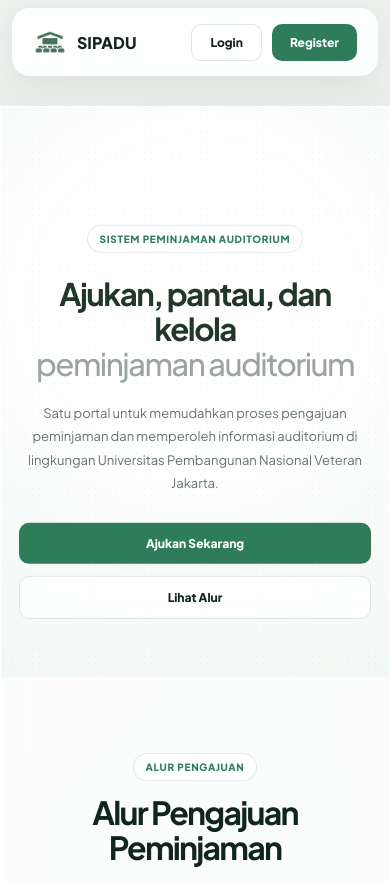
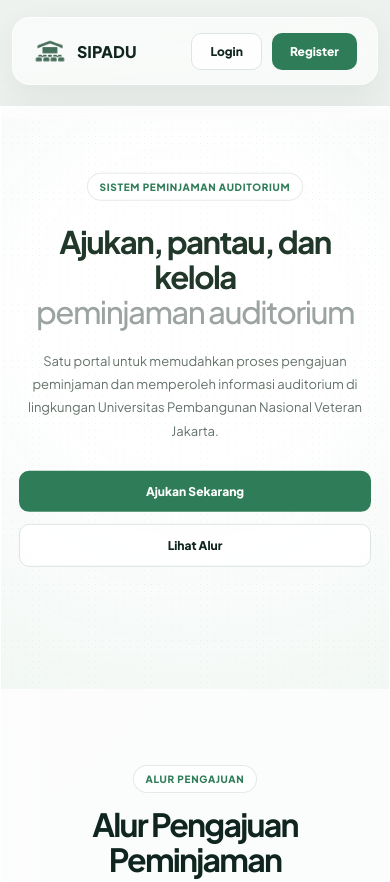
Before and after one commit to sekarpn/SIPADU, a Laravel app: page / in a window 390 px wide, after a click on "SIPADU". Shown: the top 882 px of the page. Run offline with Laravel 12, Linux system fonts and the light colour scheme; data comes from the database, SQL or seed files in the repository; data that the repository does not hold is empty.

Commit message:
benerin landing, login, sama register

```diff
--- a/resources/views/auth/login.blade.php
+++ b/resources/views/auth/login.blade.php
@@ -496,7 +496,7 @@
             </div>
 
             <div class="auth-art-copy">
-                <p class="eyebrow">UPN VETERAN JAKARTA</p>
+                <p class="eyebrow">UPN "VETERAN" JAKARTA</p>
 
                 <h1>Layanan peminjaman auditorium dalam satu portal.</h1>
 
--- a/resources/views/auth/register.blade.php
+++ b/resources/views/auth/register.blade.php
@@ -525,7 +525,7 @@
             </div>
 
             <div class="auth-art-copy">
-                <p class="eyebrow">UPN VETERAN JAKARTA</p>
+                <p class="eyebrow">UPN "VETERAN" JAKARTA</p>
 
                 <h1>Mulai ajukan peminjaman auditorium.</h1>
 
--- a/resources/views/public/landing.blade.php
+++ b/resources/views/public/landing.blade.php
@@ -30,7 +30,7 @@
 
         .landing-shell {
             width: min(1680px, calc(100% - 80px));
-            margin: 18px auto 16px;
+            margin: 8px auto 16px;
             border-radius: 20px;
             overflow: hidden;
             background: rgba(255, 255, 255, .80);
@@ -48,10 +48,10 @@
             display: flex;
             align-items: center;
             justify-content: space-between;
-            background: rgba(255, 255, 255, .90);
-            border: 1px solid rgba(255, 255, 255, .65);
+            background: rgba(255, 255, 255, .62);
+            border: 1px solid rgba(255, 255, 255, .48);
             border-radius: 18px;
-            box-shadow: 0 8px 28px rgba(22, 54, 38, .08);
+            box-shadow: 0 8px 28px rgba(22, 54, 38, .06);
             backdrop-filter: blur(18px) saturate(150%);
             -webkit-backdrop-filter: blur(18px) saturate(150%);
             position: fixed;
@@ -142,8 +142,8 @@
 
         .hero {
             position: relative;
-            min-height: 690px;
-            margin: 0 10px 10px;
+            min-height: 700px;
+            margin: 12px 10px 10px;
             border-radius: 26px;
             overflow: hidden;
             display: grid;
@@ -172,7 +172,7 @@
         .hero-copy {
             position: absolute;
             z-index: 5;
-            top: 50%;
+            top: 44%;
             left: 50%;
             transform: translate(-50%, -50%);
             width: min(850px, calc(100% - 40px));
@@ -290,7 +290,7 @@
 
         .task-card {
             left: 5%;
-            bottom: -10px;
+            bottom: 90px;
             width: 280px;
             padding: 18px;
             transform: rotate(2deg);
@@ -319,7 +319,7 @@
 
         .integration-card {
             right: 5%;
-            bottom: -10px;
+            bottom: 90px;
             width: 260px;
             padding: 20px;
             transform: rotate(-3deg);
@@ -655,6 +655,27 @@
             margin: 4px 0;
         }
 
+        /* Brand footer: sejajar seperti topbar dan gunakan warna brand yang sama */
+        .footer .brand {
+            display: inline-flex;
+            align-items: center;
+            gap: 10px;
+            margin: 0;
+            color: var(--lp-ink) !important;
+        }
+
+        .footer .brand span {
+            color: var(--lp-ink) !important;
+            font-size: 18px;
+            line-height: 1;
+        }
+
+        .footer .brand img {
+            width: 34px;
+            height: 34px;
+            object-fit: contain;
+        }
+
         .footer-bottom {
             text-align: center;
             border-top: 1px solid var(--lp-line);
@@ -696,33 +717,24 @@
             }
 
             .hero {
-                margin: 0;
-                min-height: 620px;
+                margin: 12px 0 0;
+                min-height: 700px;
                 border-radius: 0;
                 position: relative;
                 overflow: hidden;
             }
 
             .hero-copy {
+                top: 44%;
                 width: calc(100% - 40px);
-                padding-top: 60px;
+                padding-top: 0;
             }
 
             .note,
-            .status-card {
+            .status-card,
+            .task-card,
+            .integration-card {
                 display: none;
-            }
-
-            .task-card {
-                left: 18px;
-                width: 42%;
-                max-width: 230px;
-            }
-
-            .integration-card {
-                right: 18px;
-                width: 42%;
-                max-width: 230px;
             }
 
             .section,
```
